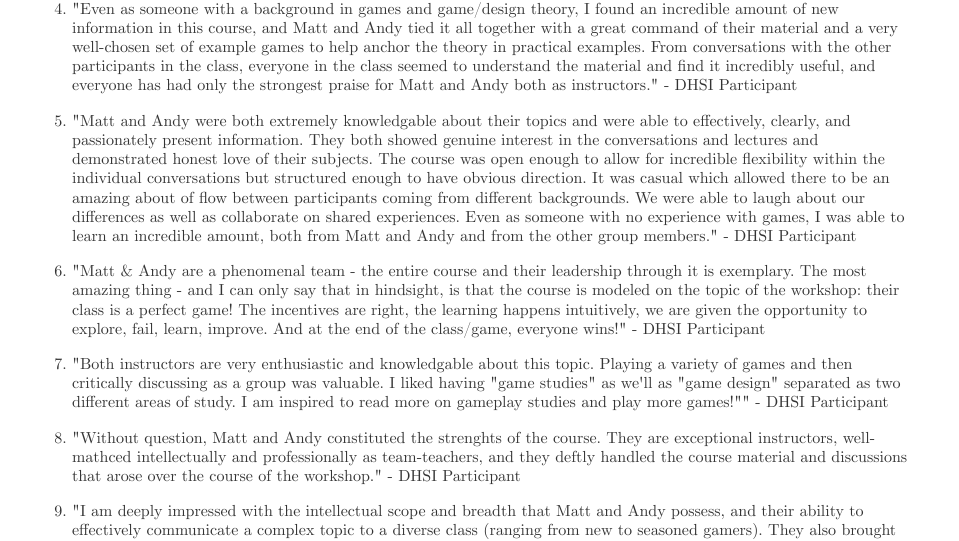
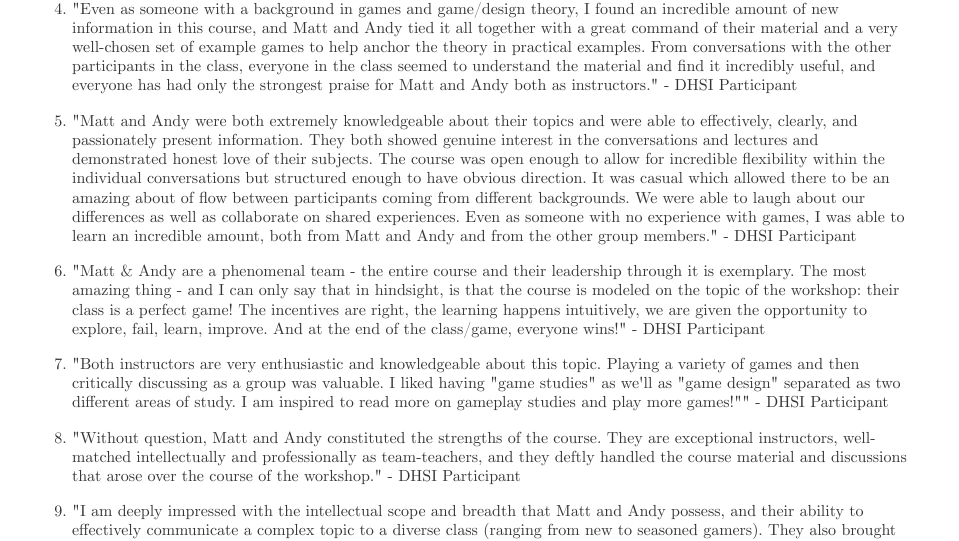
Before and after one commit to bigrube77/bigrube77.github.io, a Jekyll site: the page built from teaching/index.html, in a window 1280 px wide and 900 px high, scrolled down 4049 px. Shown: the part 149-690 px from the top of the window, without its empty margins (160-1119 px from the left). Built offline with Jekyll 4.4.1, drawn with Linux system fonts in a browser that asks for light colours; some of the changed text lies outside the part shown.

Commit message:
Update index.html
spelling

```diff
--- a/teaching/index.html
+++ b/teaching/index.html
@@ -191,7 +191,7 @@ title: Teaching, Andrew Keenan, Ph.D
     with the other participants in the class, everyone in the class seemed to understand the material and find it
     incredibly useful, and everyone has had only the strongest praise for Matt and Andy both as instructors." - DHSI Participant
 
-    <li>"Matt and Andy were both extremely knowledgable about their topics and were able to effectively, clearly,
+    <li>"Matt and Andy were both extremely knowledgeable about their topics and were able to effectively, clearly,
     and passionately present information. They both showed genuine interest in the conversations and lectures
     and demonstrated honest love of their subjects. The course was open enough to allow for incredible
     flexibility within the individual conversations but structured enough to have obvious direction. It was casual
@@ -205,10 +205,10 @@ title: Teaching, Andrew Keenan, Ph.D
     workshop: their class is a perfect game! The incentives are right, the learning happens intuitively, we are
     given the opportunity to explore, fail, learn, improve. And at the end of the class/game, everyone wins!" - DHSI Participant
 
-    <li>"Both instructors are very enthusiastic and knowledgable about this topic. Playing a variety of games and then critically discussing as a group was valuable. I liked having "game studies" as we'll as "game design" separated as two different areas of study. I am inspired to read more on gameplay studies and play more games!"" - DHSI Participant
+    <li>"Both instructors are very enthusiastic and knowledgeable about this topic. Playing a variety of games and then critically discussing as a group was valuable. I liked having "game studies" as we'll as "game design" separated as two different areas of study. I am inspired to read more on gameplay studies and play more games!"" - DHSI Participant
 
-    <li>"Without question, Matt and Andy constituted the strenghts of the course. They are exceptional instructors,
-    well-mathced intellectually and professionally as team-teachers, and they deftly handled the course material and discussions that arose over the course of the workshop." - DHSI Participant
+    <li>"Without question, Matt and Andy constituted the strengths of the course. They are exceptional instructors,
+    well-matched intellectually and professionally as team-teachers, and they deftly handled the course material and discussions that arose over the course of the workshop." - DHSI Participant
 
     <li>"I am deeply impressed with the intellectual scope and breadth that Matt and Andy possess, and their ability to
     effectively communicate a complex topic to a diverse class (ranging from new to seasoned gamers). They also
```
Also changed, not shown: other parts of teaching/index.html (+2 -2 lines).
